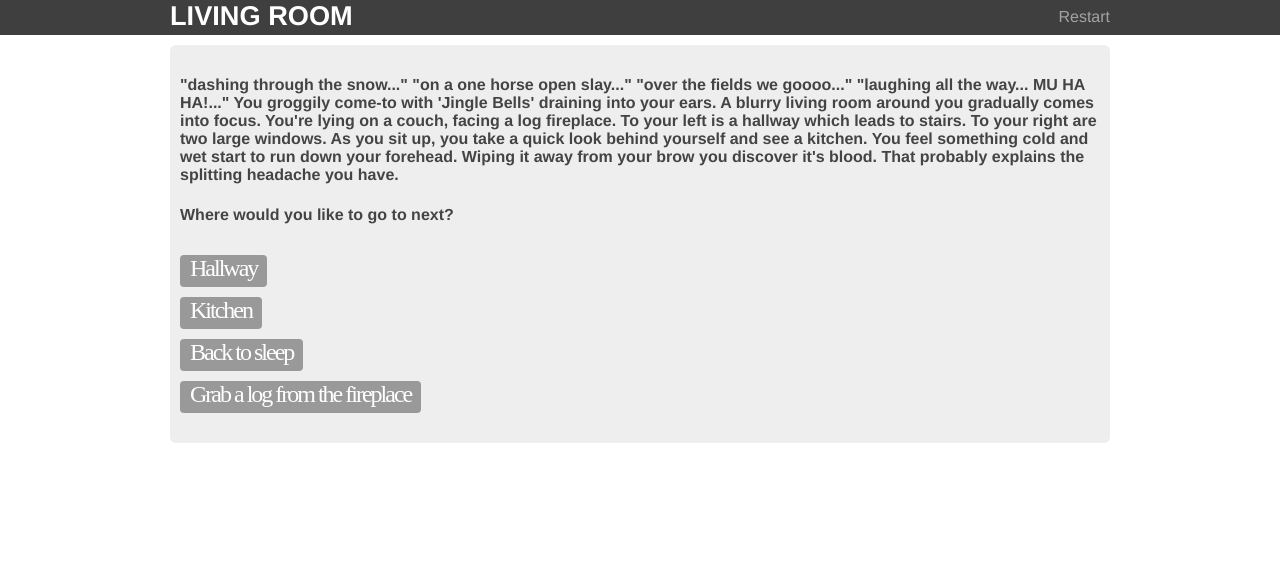
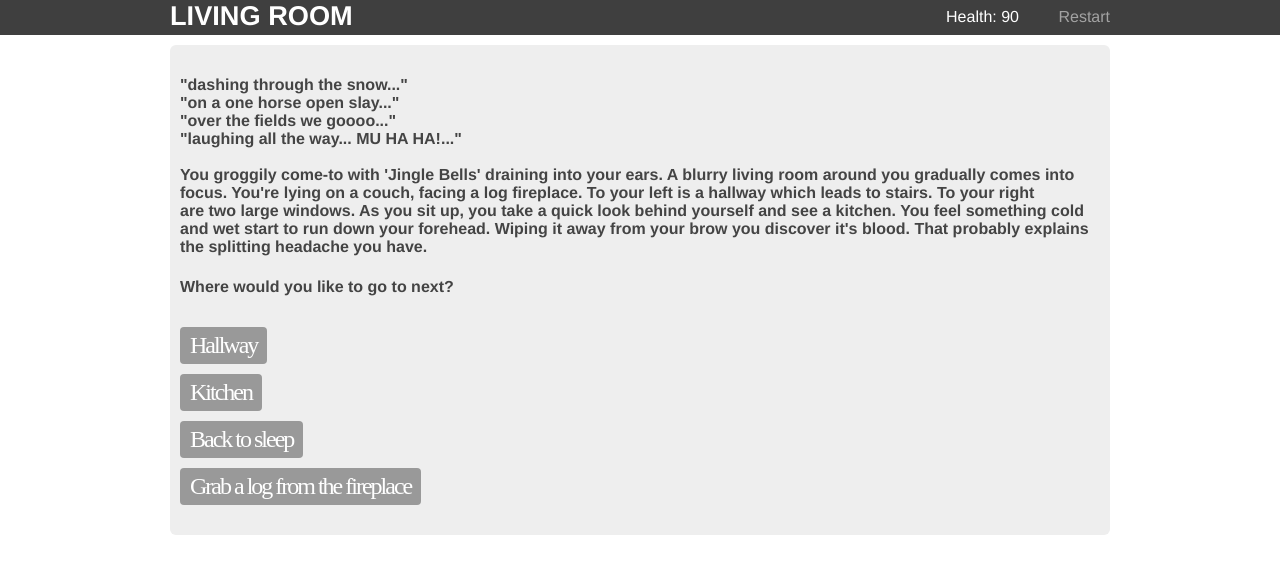
Before and after one commit to jklahn/cyoa, a Flask app: page /start in a window 1280 px wide. Shown: the top 574 px of the page. Run offline with Flask 2, Linux system fonts and the light colour scheme.

Commit message:
Got logic for health and inventory working

```diff
--- a/data/template.json
+++ b/data/template.json
@@ -42,11 +42,10 @@
     "name": "burning_log_living_room",
     "title": "Living Room",
 	"body": "You are standing in the living room holding a burning log. To your left is a hallway.  Behind you is a kitchen.",
-    "short_description": "",
+    "short_description": "You are standing in the living room holding a burning log. To your left is a hallway.  Behind you is a kitchen.",
 	"prompt": "What's next?",
 	"linked_pages": ["hallway_log", "kitchen_log", "sleep_log", "drop_log"],
-	"change_health": -20,
-	"add_to_inventory": "burning log"
+	"change_health": -20
   },
   {
     "name": "drop_log",
--- a/flaskapp/routes.py
+++ b/flaskapp/routes.py
@@ -1,7 +1,21 @@
 from flask import Flask, render_template, request
 from os import path, listdir
 from json import load
+
 app = Flask(__name__)  # create flask object
+
+
+def get_game_data_file_path():
+    file_path = path.join(path.abspath(path.curdir), '../data')
+    for file_name in listdir(file_path):
+        if file_name.endswith('.json'):
+            return file_path + '/' + file_name
+
+    print("ERROR: Failed to find a '.json' game data file in the 'data' directory.")
+
+
+with open(get_game_data_file_path()) as f:  # load the game data
+    game_data = load(f)
 
 
 class Page(object):
@@ -118,26 +132,26 @@ class Book(object):
             print(self.pages[link].title + " [" + str(index + 1) + "]")
 
     def check_health(self):
+        health_message = ""
         if self.current_page.change_health:  # add or subtract health
-            print("")
+            health_message += "<br/><br/>"
             if self.current_page.change_health > 0:
-                print("+" + str(self.current_page.change_health) + " health")
+                health_message += ("+" + str(self.current_page.change_health) + " health<br/>")
 
             else:
-                print(str(self.current_page.change_health) + " health")
+                health_message += (str(self.current_page.change_health) + " health<br/><br/>")
 
             self.health += self.current_page.change_health
 
             if self.health > 100:  # Can't let health go over 100
                 self.health = 100
 
-            print("Current Health: " + str(self.health))
+            # health_message += ("<br/>Current Health: " + str(self.health))
 
         if self.health <= 0:  # Game Over if your health goes below 0
-            print("Your health has dropped below 0.")
-            self.print_title('GAME OVER')
-            input("Press Enter to restart...")
-            return False
+            health_message = "<br/>Your health has dropped below 0.<br/>"
+
+        return health_message
 
     def check_inventory(self):
         if self.current_page.add_to_inventory:
@@ -145,22 +159,14 @@ class Book(object):
                 self.inventory.append(self.current_page.add_to_inventory)  # add to inventory
 
             self.remove_page_from_all_linked_pages(self.current_page.name)  # remove page so it can't be accessed again
-            print(self.current_page.body)
-            self.check_health()
-            print("\nCurrent Inventory:")
-            print(self.inventory)
-            self.nav_to_page(self.current_page.inventory_alt_page)
+            return True
 
         if self.current_page.remove_from_inventory and self.current_page.remove_from_inventory in self.inventory:
             self.inventory.remove(self.current_page.remove_from_inventory)  # remove from inventory if present
             self.remove_page_from_all_linked_pages(self.current_page.name)  # remove page so it can't be accessed again
-            print(self.current_page.body)
-            print("\nCurrent Inventory:")
-            print(self.inventory)
-            self.nav_to_page(self.current_page.inventory_alt_page)
+            return True
 
-        if self.current_page.check_in_inventory and self.current_page.check_in_inventory in self.inventory:
-            self.nav_to_page(self.current_page.inventory_alt_page)   # use alt page links if present in inventory
+        return False  # if inventory is not affected
 
     def remove_page_from_all_linked_pages(self, page_name):
         for key, page in self.pages.items():
@@ -168,33 +174,39 @@ class Book(object):
                 page.linked_pages.remove(page_name)
 
 
-def wrap_text(text, max_line_length=80):
+def wrap_text(text, max_line_length=120):
     formatted_text = ""
     for string in text.split("\n"):
         if len(string) > max_line_length:  # if the string is greater than the max allowed per line
             line = ""
             for word in string.split():  # split string into words if greater than max
                 if len(line) + len(word) > max_line_length:
-                    formatted_text += "\n" + line
+                    formatted_text += "<br/>" + line
                     line = "" + word + " "
                 else:
                     line += word + " "
 
-            formatted_text += "\n" + line
+            formatted_text += "<br/>" + line
         else:
-            string += "\n"  # add the new line back
+            string += "<br/>"  # add the new line back
             formatted_text += string
 
     return formatted_text
 
 
-def get_game_data_file_path():
-    file_path = path.join(path.abspath(path.curdir), '../data')
-    for file_name in listdir(file_path):
-        if file_name.endswith('.json'):
-            return file_path + '/' + file_name
+def restart():
+    with open(get_game_data_file_path()) as f:  # load the game data
+        global game_data
+        game_data = load(f)
 
-    print("ERROR: Failed to find a '.json' game data file in the 'data' directory.")
+    global max_line_length
+    max_line_length = game_data["max_line_length"]
+
+    global book
+    book = Book(game_data)
+    book.nav_to_page("start")
+    book.health = book.start_health
+    book.inventory = []
 
 
 def get_current_linked_pages():
@@ -205,14 +217,102 @@ def get_current_linked_pages():
     return linked_pages
 
 
+def get_page_body():
+    if book.current_page.visit_counter > 0:
+        return book.current_page.short_description
+    else:
+        return book.current_page.body
+
+
+def build_page_contents():
+    # get the page body
+    page_body = get_page_body()
+
+    # Check if adding to inventory
+    if book.current_page.add_to_inventory:
+        book.inventory.append(book.current_page.add_to_inventory)  # add to inventory
+        book.remove_page_from_all_linked_pages(book.current_page.name)  # remove page so it can't be accessed again
+        book.nav_to_page(book.current_page.inventory_alt_page)
+
+        page_body += '<br/>Current Inventory:<br/>' + str(book.inventory)  # add current inventory to the page
+
+        health_message = book.check_health()  # check for a change in health
+
+        if health_message:  # add health message to the page if there is one
+
+            page_body += health_message
+
+            if 'Your health has dropped below 0' in health_message:
+                prompt = "<br/>GAME OVER<br/>"
+                linked_pages = {}
+                return page_body, prompt, linked_pages
+        prompt = ""
+        linked_pages = {book.current_page.name: 'Continue'}
+
+    # Check if removing from inventory
+    elif book.current_page.remove_from_inventory and book.current_page.remove_from_inventory in book.inventory:
+        book.inventory.remove(book.current_page.remove_from_inventory)  # remove from inventory if present
+        book.remove_page_from_all_linked_pages(book.current_page.name)  # remove page so it can't be accessed again
+        book.nav_to_page(book.current_page.inventory_alt_page)
+
+        if book.inventory:
+            page_body += '<br/>Current Inventory:<br/>' + str(book.inventory)
+        else:
+            page_body += '<br/><br/>Current Inventory:<br/>[Empty]<br/>'
+
+        health_message = book.check_health()  # check for a change in health
+
+        if health_message:  # add health message to the page if there is one
+
+            page_body += health_message
+
+            if 'Your health has dropped below 0' in health_message:
+                prompt = "<br/>GAME OVER<br/>"
+                linked_pages = {}
+                return page_body, prompt, linked_pages
+
+        prompt = ""
+        linked_pages = {book.current_page.name: 'Continue'}
+
+    # Page is checking if something is in inventory to decide next pages
+    elif book.current_page.check_in_inventory and book.current_page.check_in_inventory in book.inventory:
+        book.nav_to_page(book.current_page.inventory_alt_page)
+        page_body = get_page_body()
+
+        health_message = book.check_health()  # check for a change in health
+
+        if health_message:  # add health message to the page if there is one
+
+            page_body += health_message
+
+            if 'Your health has dropped below 0' in health_message:
+                prompt = "<br/>GAME OVER<br/>"
+                linked_pages = {}
+                return page_body, prompt, linked_pages
+
+        linked_pages = get_current_linked_pages()
+        prompt = book.current_page.prompt
+
+    # Do a final health check if it wasn't done in an inventory check
+    else:
+        health_message = book.check_health()  # check for a change in health
+
+        if health_message:  # add health message to the page if there is one
+
+            page_body += health_message
+
+            if 'Your health has dropped below 0' in health_message:
+                prompt = "<br/>GAME OVER<br/>"
+                linked_pages = {}
+                return page_body, prompt, linked_pages
+
+        linked_pages = get_current_linked_pages()
+        prompt = book.current_page.prompt
+
+    return page_body, prompt, linked_pages
+
+
 if __name__ == '__main__':
-
-    with open(get_game_data_file_path()) as f:  # load the game data
-        game_data = load(f)
-    max_line_length = game_data["max_line_length"]
-    book = Book(game_data)
-    book.nav_to_page("start")
-
     @app.route('/')
     def home():
         return render_template('home.html', title=game_data["title"], welcome_message=game_data["welcome_message"])
@@ -223,17 +323,23 @@ if __name__ == '__main__':
 
     @app.route('/start')
     def start():
-        book.nav_to_page("start")
+        restart()
 
         return render_template('start.html', title=book.current_page.title, page_body=book.current_page.body,
-                               prompt=book.current_page.prompt, linked_pages=get_current_linked_pages())
+                               prompt=book.current_page.prompt, linked_pages=get_current_linked_pages(),
+                               current_health=book.health)
 
     @app.route('/start', methods=['POST'])
     def start_post():
         next_page = request.form.get('next-page')
         book.nav_to_page(next_page)
 
-        return render_template('start.html', title=book.current_page.title, page_body=book.current_page.body,
-                               prompt=book.current_page.prompt, linked_pages=get_current_linked_pages())
+        page_body, prompt, linked_pages = build_page_contents()
+
+        book.current_page.visit_counter += 1  # increment the page visit counter
+
+        return render_template('start.html', title=book.current_page.title, page_body=page_body,
+                               prompt=prompt, linked_pages=linked_pages,
+                               current_health=book.health)
 
     app.run(debug=True, use_reloader=True)  # start flask (render web pages)
--- a/flaskapp/static/css/main.css
+++ b/flaskapp/static/css/main.css
@@ -44,6 +44,7 @@ header h1.logo:hover {
  */
 
 .menu {
+  color: white;
   float: right;
   margin-top: 8px;
 }
@@ -123,7 +124,7 @@ h3 {
   background-color: #999;
   border: none;
   color: white;
-  padding: 0px 10px 5px 10px;
+  padding: 5px 10px 5px 10px;
   text-align: center;
   text-decoration: none;
   display: inline-block;
--- a/flaskapp/templates/home.html
+++ b/flaskapp/templates/home.html
@@ -1,7 +1,9 @@
 {% extends "layout.html" %}
 {% block content %}
   <div class="jumbo">
+    {% autoescape false %}
     <h1>{{ welcome_message }}</h1>
+    {% endautoescape %}
     <div class="buttonholder">
       <a class="startbutton" href="{{ url_for('start') }}" title="Start the game">START</a>
     </div>
--- a/flaskapp/templates/page.html
+++ b/flaskapp/templates/page.html
@@ -10,6 +10,7 @@
           <h1 class="logo">{{ title }}</h1>
           <nav>
               <ul class="menu">
+                  <li>Health: {{ current_health }}</li>
                 <li><a href="{{ url_for('home') }}">Restart</a></li>
               </ul>
           </nav>
--- a/flaskapp/templates/start.html
+++ b/flaskapp/templates/start.html
@@ -1,8 +1,10 @@
 {% extends "page.html" %}
 {% block content %}
   <div class="jumbo">
+    {% autoescape false %}
     <h4>{{ page_body }}</h4>
       <h4>{{ prompt }}</h4>
+    {% endautoescape %}
 
       {% for page_link, page_title in linked_pages.items() %}
       <form method="post" id="form">
```
